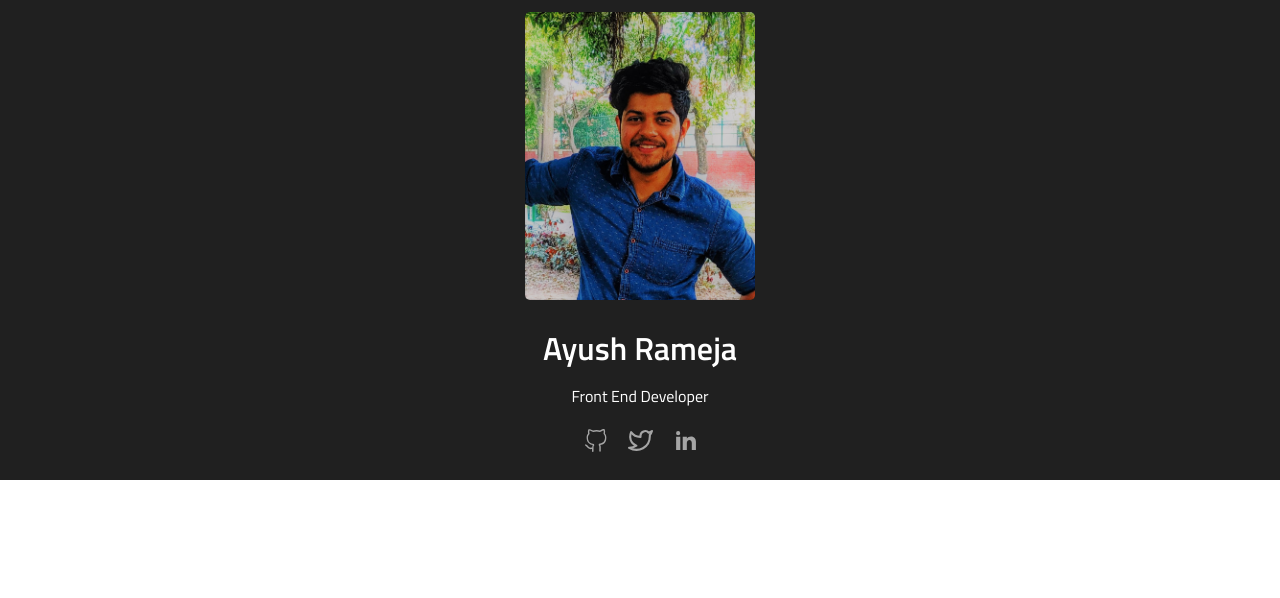
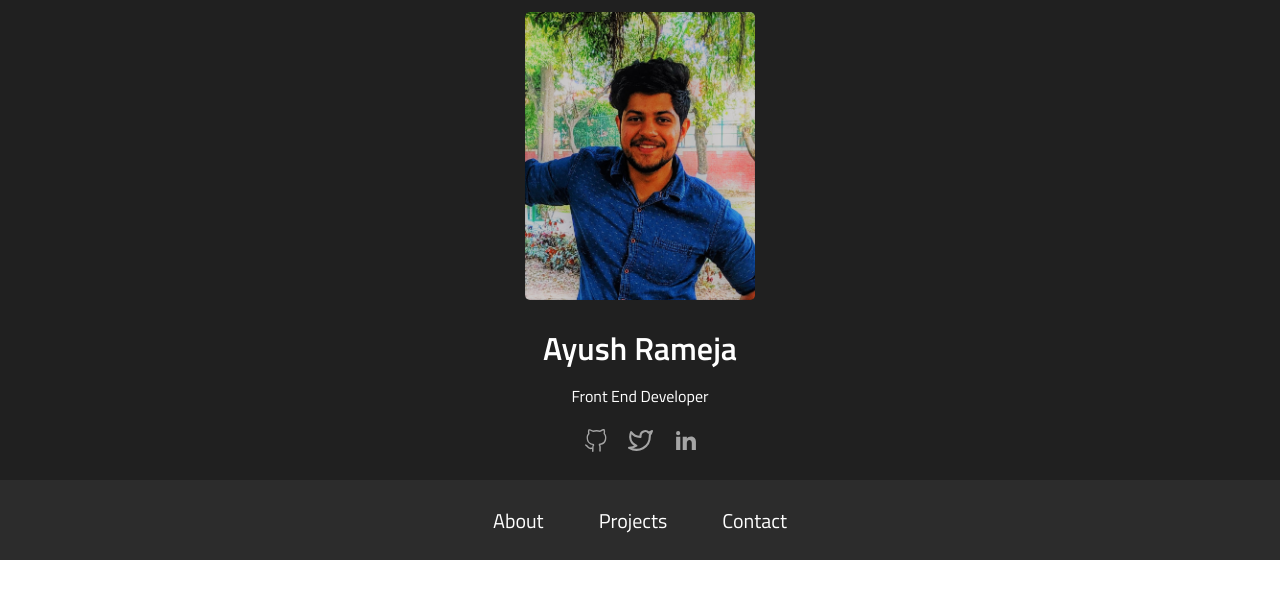
Before and after one commit to RamejaAyush/my_life, a React (Create React App) app: page / in a window 1280 px wide. Shown: the top 598 px of the page. Built offline with nearby package versions, Linux system fonts and the light colour scheme.

Commit message:
added nav

```diff
--- a/src/components/Header.js
+++ b/src/components/Header.js
@@ -4,6 +4,7 @@ import { VscGithubAlt } from "react-icons/vsc";
 import { FiTwitter } from "react-icons/fi";
 import { RiLinkedinFill } from "react-icons/ri";
 import { motion } from "framer-motion";
+import Nav from "./Nav";
 
 export default function Header() {
  const headerAnim = {
@@ -18,7 +19,20 @@ export default function Header() {
   },
  };
 
+ const imgAnim = {
+  hidden: {
+   opacity: 0,
+   scale: 1.5,
+  },
+  show: {
+   opacity: 1,
+   scale: 1,
+   transition: { duration: 1 },
+  },
+ };
+
  return (
+  <>
    <motion.header>
     <motion.div
      variants={headerAnim}
@@ -27,7 +41,13 @@ export default function Header() {
      className="pro-container"
     >
      <div className="image">
-     <img src={profileImg} alt="ayush Rameja" />
+      <motion.img
+       variants={imgAnim}
+       initial="hidden"
+       animate="show"
+       src={profileImg}
+       alt="ayush Rameja"
+      />
      </div>
      <div className="name">
       <h1>Ayush Rameja</h1>
@@ -48,5 +68,7 @@ export default function Header() {
      </div>
     </motion.div>
    </motion.header>
+   <Nav />
+  </>
  );
 }
--- /dev/null
+++ b/src/components/Nav.js
@@ -0,0 +1,13 @@
+import "../styles/Nav.css";
+
+const Nav = () => {
+ return (
+  <nav>
+   <a href="asd">About</a>
+   <a href="asd">Projects</a>
+   <a href="asd">Contact</a>
+  </nav>
+ );
+};
+
+export default Nav;
--- /dev/null
+++ b/src/styles/Nav.css
@@ -0,0 +1,34 @@
+nav {
+ width: 100%;
+ height: 10vh;
+ background-color: #202020f1;
+ display: flex;
+ align-items: center;
+ justify-content: center;
+ gap: 55px;
+}
+
+nav a {
+ color: white;
+ text-decoration: none;
+ font-size: 20px;
+ position: relative;
+ z-index: 1;
+}
+
+nav a::before {
+ content: "";
+ position: absolute;
+ bottom: 0;
+ left: 0;
+ right: 0;
+ background-color: white;
+ height: 2px;
+ transform: scaleX(0);
+ transition: all 150ms ease-in-out;
+ transform-origin: left;
+}
+
+nav a:hover::before {
+ transform: scaleX(1);
+}
```
Lines whose indentation alone changed are shown as unchanged.
